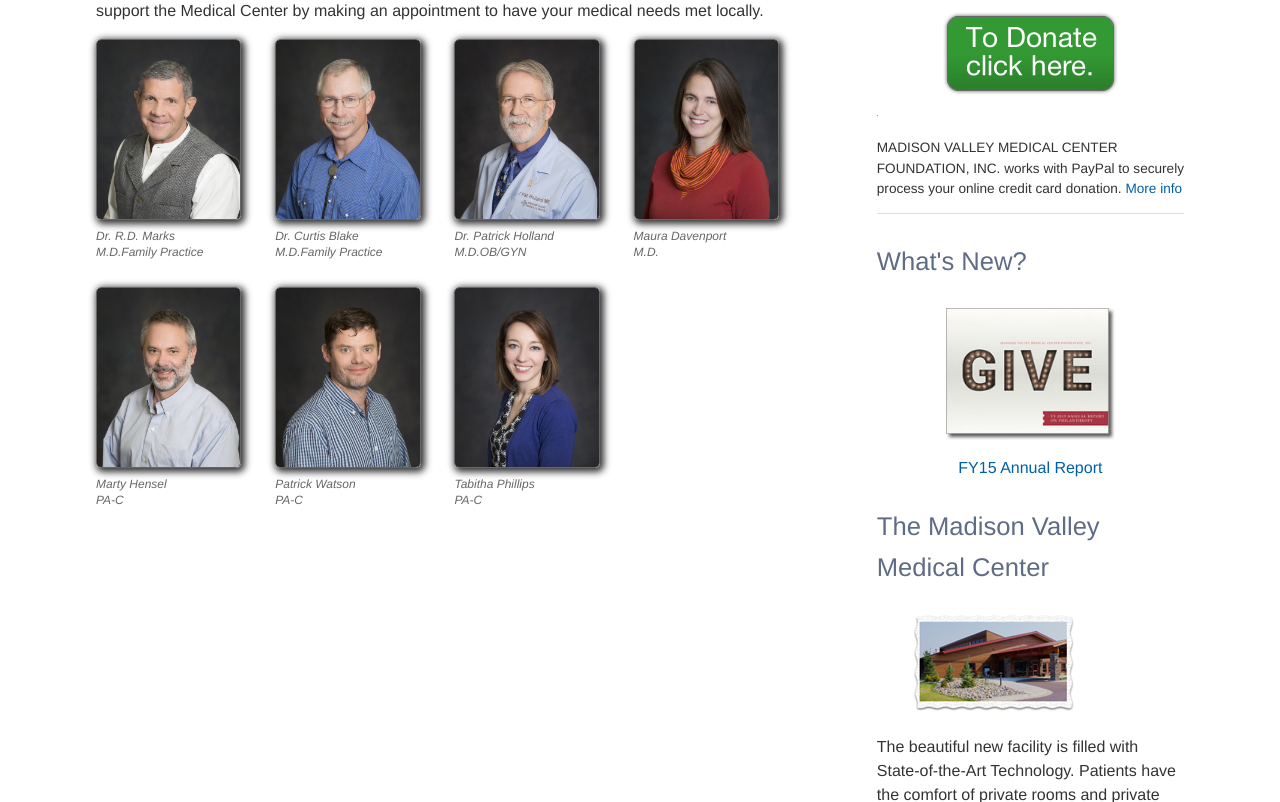
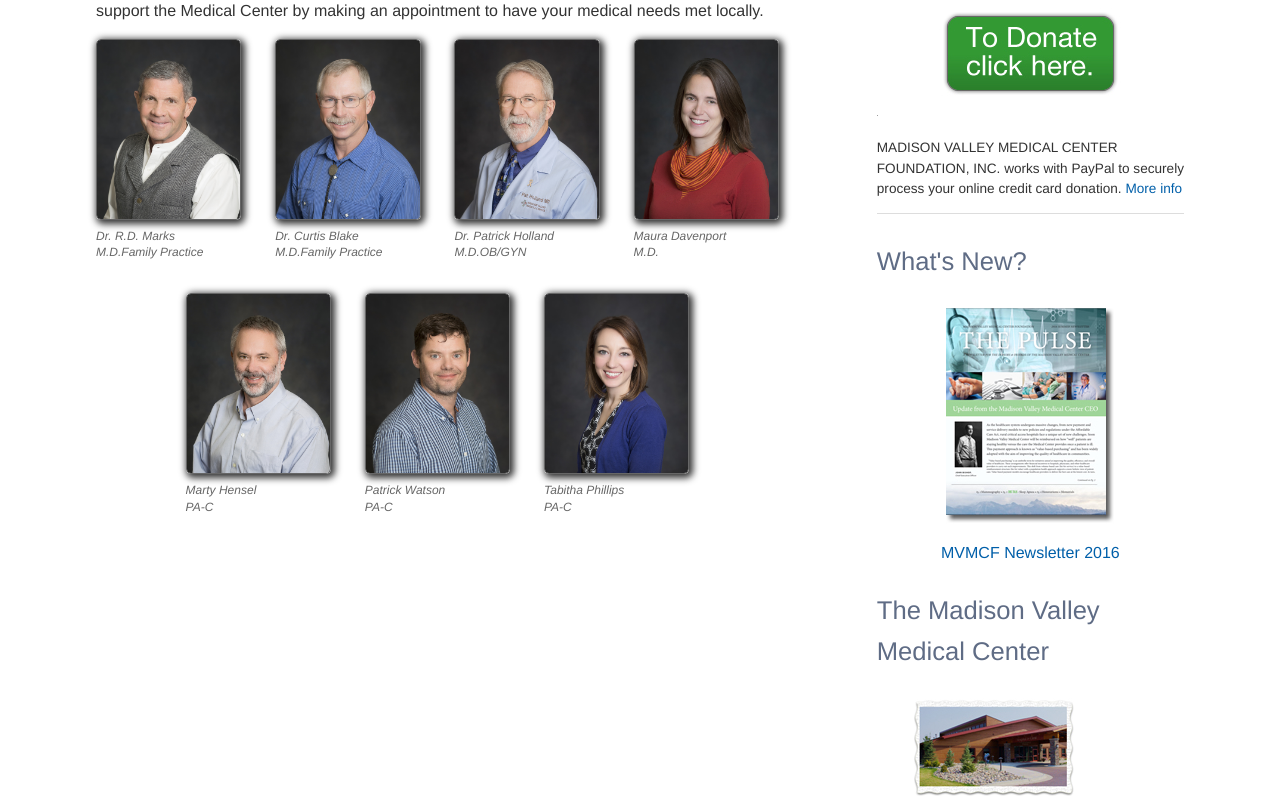
Before and after one commit to polarbeardesign/mvmcf, a PHP site: page / in a window 1280 px wide. Shown: the part 1001-1803 px from the top of the page. Run offline with PHP 8.4, Linux system fonts and the light colour scheme.

Commit message:
adding link and assets for 2016 Newsletter

```diff
--- a/inc/style.css
+++ b/inc/style.css
@@ -142,8 +142,21 @@ ol {
   flex-flow: row wrap;
   }
 
+.row-centered {
+  display: -ms-flexbox;
+  display: -webkit-flex;
+  display: flex;
+  -webkit-flex-flow: row wrap;
+  -ms-flex-flow: row wrap;
+  flex-flow: row wrap;
+	-webkit-justify-content: center;
+	-ms-flex-pack: center;
+	-justify-content: center;
+  }
+
 .head-shot {
-  width: 30%
+  width: 45%;
+  margin-bottom: 2em;
   }
 
 .head-shot img {
@@ -471,11 +484,6 @@ article {
   background: #fff;
   }
 
-
-.head-shot {
-  width: 30%;
-  }
-
 footer {
   display: -ms-flexbox;
   display: -webkit-flex;
@@ -508,6 +516,10 @@ footer a, footer a:visited {
 Wide Style
 -------------------------------------------------------*/
 @media only screen and (min-width: 800px) {
+
+.head-shot {
+  width: 25%;
+  }
 
 .menu-link {
   display: none;
--- a/index.php
+++ b/index.php
@@ -45,7 +45,7 @@
 
     <p>The Medical Center has seven <a href="http://www.mvmedcenter.org/team/physicians-staff/">board certified Physicians and Staff.</a> Dr. R.D. Marks, M.D. is the Chief of medical staff. The other providers are; Dr. Curtis Blake M.D., Dr. Patrick Holland M.D., OB/GYN, Dr. Maura Davenport M.D., and PA-C's Marty Hensel, Pat Watson and Tabitha Phillips. You can support the Medical Center by making an appointment to have your medical needs met locally.</p>
 
-    <div class="row">
+    <div class="row-centered">
       <div class="head-shot">
         <img src="photos/hs_rd_marks_480_600.jpg" />
         <div class="picture-title">Dr. R.D. Marks<br />M.D.Family Practice</div>
@@ -62,9 +62,7 @@
         <img src="photos/hs_m_davenport_480_600.jpg" />
         <div class="picture-title">Maura Davenport<br />M.D.</div>
       </div>
-      </div>
-      <br />
-      <div class="row">
+
       <div class="head-shot">
         <img src="photos/hs_m_hensel_480_600.jpg" />
         <div class="picture-title">Marty Hensel<br />PA-C</div>
@@ -77,9 +75,6 @@
         <img src="photos/hs_t_phillips_480_600.jpg" />
         <div class="picture-title">Tabitha Phillips<br />PA-C</div>
       </div>
-      <div class="head-shot">
-        &nbsp;
-      </div>
     </div>
   </article>
 
@@ -91,9 +86,9 @@
 
       <h1>What's New?</h1>
 
-      <a href="newsletters/MVMCF_Fiscal2015_annual_report_web.pdf" target="_blank"><img border="0" alt="FY14 Annual Report" src="newsletters/2015_annual_report_sm.jpg" width="169"style="display: block; margin: 0 auto;" longdesc="newsletters/MVMCF_Fiscal2015_annual_report_web.pdf" /></a>
+      <a href="newsletters/MV_Newsletter_2016_ONLINE.pdf" target="_blank"><img border="0" alt="2016 Newsletter" src="img/2016_newsletter_thumb.jpg" width="169"style="display: block; margin: 0 auto;" longdesc="newsletters/MV_Newsletter_2016_ONLINE.pdf" /></a>
 
-       <p style="text-align: center;"><a href="newsletters/MVMCF_Fiscal2015_annual_report_web.pdf" target="_blank">FY15 Annual Report</a></p>
+       <p style="text-align: center;"><a href="newsletters/MV_Newsletter_2016_ONLINE.pdf" target="_blank">MVMCF Newsletter 2016</a></p>
 
       <?php include("sb_mvmc.php"); ?>
   </section>
--- a/news_events.php
+++ b/news_events.php
@@ -39,11 +39,11 @@
     <div class="row">
     <div class="cell" style="width: 30%;">
     <p>Current</p>
-    <a href="newsletters/mvmcf_News_letter_2015_web.pdf"><img hspace="1" alt="The Madison Valley Medical Center Newsletter" vspace="1" src="img/mvmcf_News_letter_2015_web.jpg" width="170" height="220" alt="2015 Newsletter" /></a>
+    <a href="newsletters/MV_Newsletter_2016_ONLINE.pdf"><img hspace="1" alt="The Madison Valley Medical Center Newsletter" vspace="1" src="img/2016_newsletter_thumb.jpg" width="169" height="217" alt="2016Newsletter" /></a>
 
     </div>
     <div class="cell" style="border-left: 1px solid #ddd; padding: 0 2em; width: 60%;">
-        <p><a href="newsletters/mvmcf_News_letter_2015_web.pdf">MVMCF Newsletter 2015</a></p>
+        <p><a href="newsletters/MV_Newsletter_2016_ONLINE.pdf">MVMCF Newsletter 2016</a></p>
     </div></div>
 
   </article>
```
Also changed, not shown: img/2016_newsletter_thumb.jpg (added), 1 other file.
